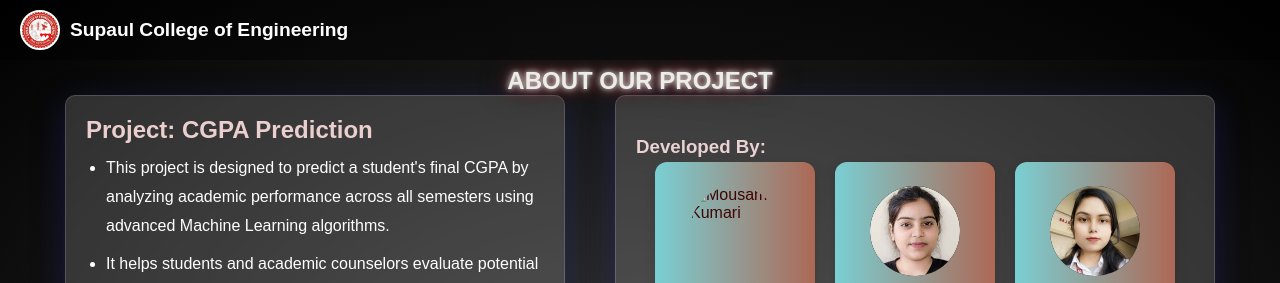
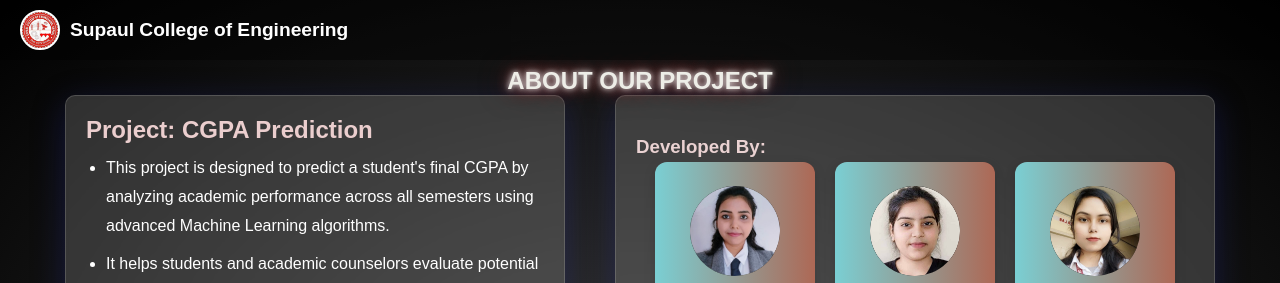
Before and after one commit to MousamKumari13/Frontend_For_Cgpa_Prediction, a plain HTML site: page about.html in a window 1280 px wide. Shown: the top 283 px of the page. Drawn offline with Linux system fonts and the light colour scheme; some icons are missing.

Commit message:
Add files via upload

```diff
--- a/about.html
+++ b/about.html
@@ -66,7 +66,7 @@
             <div class="flip-card">
               <div class="flip-card-inner">
                 <div class="flip-card-front">
-                  <img src="mam_ji_profile.jpg" alt="Mousam Kumari" />
+                  <img src="Mousam_profile.jpg" alt="Mousam Kumari" />
                   <p>Mousam Kumari</p>
                 </div>
                 <div class="flip-card-back">
```
